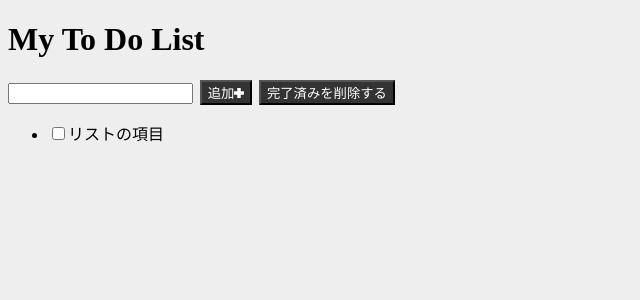
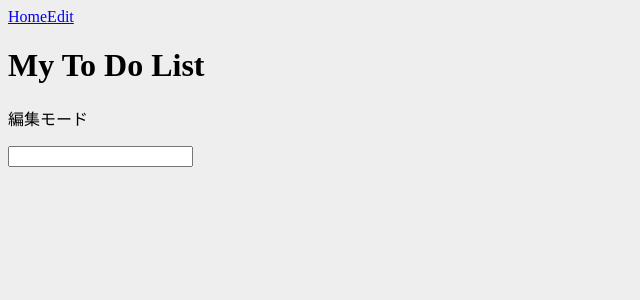
Before and after one commit to kouyou13/vite-project, a Vue app: page /edit in a window 1280 px wide. Shown: the top 300 px of the page, without its empty margins (0-640 px from the left). Built offline with nearby package versions, Linux system fonts and the light colour scheme.

Commit message:
チュートリアル5終了

```diff
--- a/package.json
+++ b/package.json
@@ -9,7 +9,8 @@
     "preview": "vite preview"
   },
   "dependencies": {
-    "vue": "^3.2.47"
+    "vue": "^3.2.47",
+    "vue-router": "^4.2.4"
   },
   "devDependencies": {
     "@vitejs/plugin-vue": "^4.1.0",
--- a/src/App.vue
+++ b/src/App.vue
@@ -1,79 +1,24 @@
 <!-- https://qiita.com/TakahiRoyte/items/9033b61a0e528324da4c -->
 <script>
-  import TodoAdd from "./components/TodoAdd.vue"
-  import TodoList from "./components/TodoList.vue"
+  // import Home from '@/components/pages/Home.vue';
 
-  export default {
-    data(){
-      return {
-        // newToDotext : '',
-        // input : {
-        //   todo_item : "",
-        //   completed : false
-        // },
-        todos : [
-          {
-            todo_item : "リストの項目",
-            completed : false //完了状態でtrueになる
-          }
-        ],
-        todoDone : true,
-      }
-    },
-    methods:{
-      addList(newToDotext){
-        if(newToDotext == ''){
-          alert('未入力です')
-        }
-        else{
-          this.todos.push({
-            todo_item : newToDotext,
-            completed : false
-          })
-        }
-        // this.newToDotext = ''
-      },
-      delComplete(){
-        this.todos = this.todos.filter((todo) => todo.completed == false)
-      }
-    },
-    components : {
-      TodoAdd,
-      TodoList,
-    },
-  }
+  // export default {
+  //   components: {
+  //     Home
+  //   },
+  // }
 </script>
 
 <template>
+  <router-link to="/">Home</router-link>
+  <router-link to="/edit">Edit</router-link>
   <h1>My To Do List</h1>
-  <!-- <input type="text" v-model="newToDotext"> -->
-  <!-- <button v-on:click="addList">追加</button>
-  <button v-on:click="delComplete">完了済みを削除する</button> -->
-  <TodoAdd @delete-done="delComplete" @add-todo="addList"/>
-  <!-- delete-doneイベントがあったらdelCompleteを実行 -->
-
-  <p v-if="todos.length === 0">ToDoがまだありません！</p>
-  <TodoList v-else :todos="todos"/>
-  <!-- TodoListのtodosにAppのtodosを入れて投げる TodoListを実行 -->
-  <!-- <ul>
-    <div v-if="todos.length == 0">
-      <li>ToDoがまだありません！</li>
-    </div>
-    <div v-else>
-      <div v-for="todo in todos">
-        <li><input type="checkbox" v-model="todo.completed"><span v-bind:class="{todoDone : todo.completed}">{{ todo.todo_item }}</span></li>
-      </div>
-    </div>
-  </ul> -->
+  <!-- <Home /> -->
+  <router-view />
 </template>
 
 <style>
   body{
     background-color: #eee;
   }
-
-  .todoDone{
-    text-decoration: line-through;
-  }
-
 </style>
--- a/src/components/TodoAdd.vue
+++ b/src/components/components/TodoAdd.vue
@@ -1,5 +1,5 @@
 <script>
-  import MyButton from './basics/MyButton.vue'
+  import MyButton from '@/components/basics/MyButton.vue'
 
   export default {
     components: {
@@ -23,6 +23,6 @@
 <template>
   <input type="text" v-model="newToDotext">
   <!-- slotを利用 -->
-  <MyButton v-on:click="todoAdd">追加<img src="../assets/icon-plus.svg" alt="" height="10"></MyButton>
+  <MyButton v-on:click="todoAdd">追加<img src="@/assets/icon-plus.svg" alt="" height="10"></MyButton>
   <MyButton v-on:click="$emit('delete-done')">完了済みを削除する</MyButton>
 </template>
--- a/src/components/TodoList.vue
+++ b/src/components/components/TodoList.vue
@@ -1,4 +1,6 @@
 <script>
+  import MyButton from '../basics/MyButton.vue'
+
   export default {
     // data(){
     //   return {
@@ -10,7 +12,15 @@
     // }
     props: {
       todos: Array,
-    }
+    },
+    components: {
+      MyButton
+    },
+    methods: {
+      openEditTodo(todo){
+        this.$router.push('/edit')
+      },
+    },
   }
 </script>
 
@@ -18,6 +28,7 @@
   <ul>
     <li v-for="todo in todos">
       <input type="checkbox" v-model="todo.completed" /><span :class="{'todo-done' : todo.completed}">{{ todo.todo_item }}</span>
+      <MyButton @click="openEditTodo(todo)">編集</MyButton>
     </li>
   </ul>
 </template>
--- /dev/null
+++ b/src/components/pages/Edit.vue
@@ -0,0 +1,4 @@
+<template>
+  <p>編集モード</p>
+  <input type="text" name="" id="" />
+</template>
--- /dev/null
+++ b/src/components/pages/Home.vue
@@ -0,0 +1,79 @@
+<!-- https://qiita.com/TakahiRoyte/items/9033b61a0e528324da4c -->
+<script>
+  import TodoAdd from "@/components/components/TodoAdd.vue"
+  import TodoList from "@/components/components/TodoList.vue"
+
+  export default {
+    data(){
+      return {
+        // newToDotext : '',
+        // input : {
+        //   todo_item : "",
+        //   completed : false
+        // },
+        todos : [
+          // {
+          //   todo_item : "リストの項目",
+          //   completed : false //完了状態でtrueになる
+          // }
+        ],
+        todoDone : true,
+      }
+    },
+    methods:{
+      addList(newToDotext){
+        if(newToDotext == ''){
+          alert('未入力です')
+        }
+        else{
+          this.todos.push({
+            todo_item : newToDotext,
+            completed : false
+          })
+        }
+        // this.newToDotext = ''
+      },
+      delComplete(){
+        this.todos = this.todos.filter((todo) => todo.completed == false)
+      }
+    },
+    components : {
+      TodoAdd,
+      TodoList,
+    },
+  }
+</script>
+
+<template>
+  <!-- <h1>My To Do List</h1> -->
+  <!-- <input type="text" v-model="newToDotext"> -->
+  <!-- <button v-on:click="addList">追加</button>
+  <button v-on:click="delComplete">完了済みを削除する</button> -->
+  <TodoAdd @delete-done="delComplete" @add-todo="addList"/>
+  <!-- delete-doneイベントがあったらdelCompleteを実行 -->
+
+  <p v-if="todos.length === 0">ToDoがまだありません！</p>
+  <TodoList v-else :todos="todos"/>
+  <!-- TodoListのtodosにAppのtodosを入れて投げる TodoListを実行 -->
+  <!-- <ul>
+    <div v-if="todos.length == 0">
+      <li>ToDoがまだありません！</li>
+    </div>
+    <div v-else>
+      <div v-for="todo in todos">
+        <li><input type="checkbox" v-model="todo.completed"><span v-bind:class="{todoDone : todo.completed}">{{ todo.todo_item }}</span></li>
+      </div>
+    </div>
+  </ul> -->
+</template>
+
+<style>
+  /* body{
+    background-color: #eee;
+  } */
+
+  .todoDone{
+    text-decoration: line-through;
+  }
+
+</style>
--- a/src/main.ts
+++ b/src/main.ts
@@ -1,4 +1,8 @@
 import { createApp } from 'vue'
 import App from './App.vue'
+import router from './router'
 
-createApp(App).mount('#app')
+// createApp(App).mount('#app')
+const app = createApp(App)
+app.use(router)
+app.mount('#app')
--- a/tsconfig.json
+++ b/tsconfig.json
@@ -20,6 +20,6 @@
     "noUnusedParameters": true,
     "noFallthroughCasesInSwitch": true
   },
-  "include": ["src/**/*.ts", "src/**/*.d.ts", "src/**/*.tsx", "src/**/*.vue"],
+  "include": ["src/**/*.ts", "src/**/*.d.ts", "src/**/*.tsx", "src/**/*.vue", "src/main.ts"],
   "references": [{ "path": "./tsconfig.node.json" }]
 }
--- a/vite.config.ts
+++ b/vite.config.ts
@@ -1,7 +1,13 @@
 import { defineConfig } from 'vite'
 import vue from '@vitejs/plugin-vue'
+import { resolve } from 'path'
 
 // https://vitejs.dev/config/
 export default defineConfig({
+  resolve: {
+      alias: {
+        "@": resolve(__dirname, "/src"),
+      },
+    },
   plugins: [vue()],
 })
```
Also changed, not shown: src/router.js (added, +15 -0 lines), 2 other files (tests, documents, lock files or other folders).
